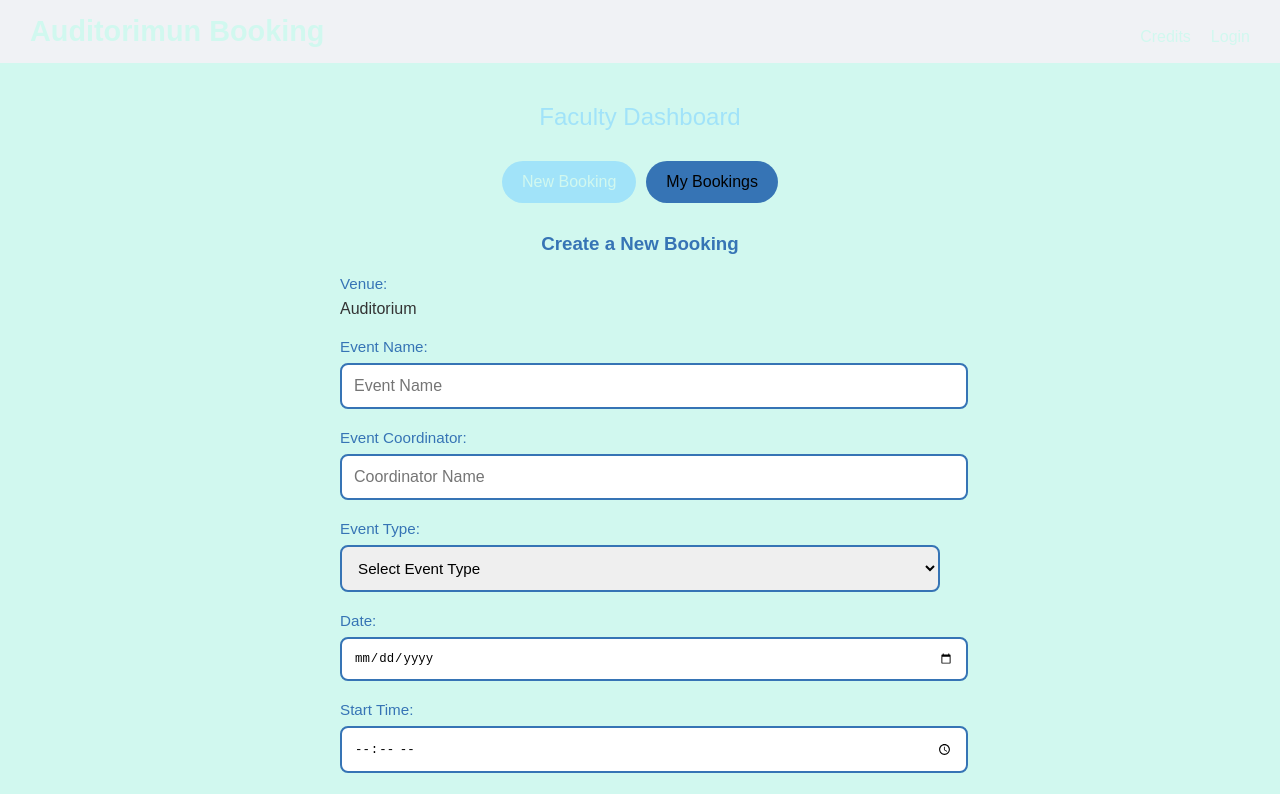
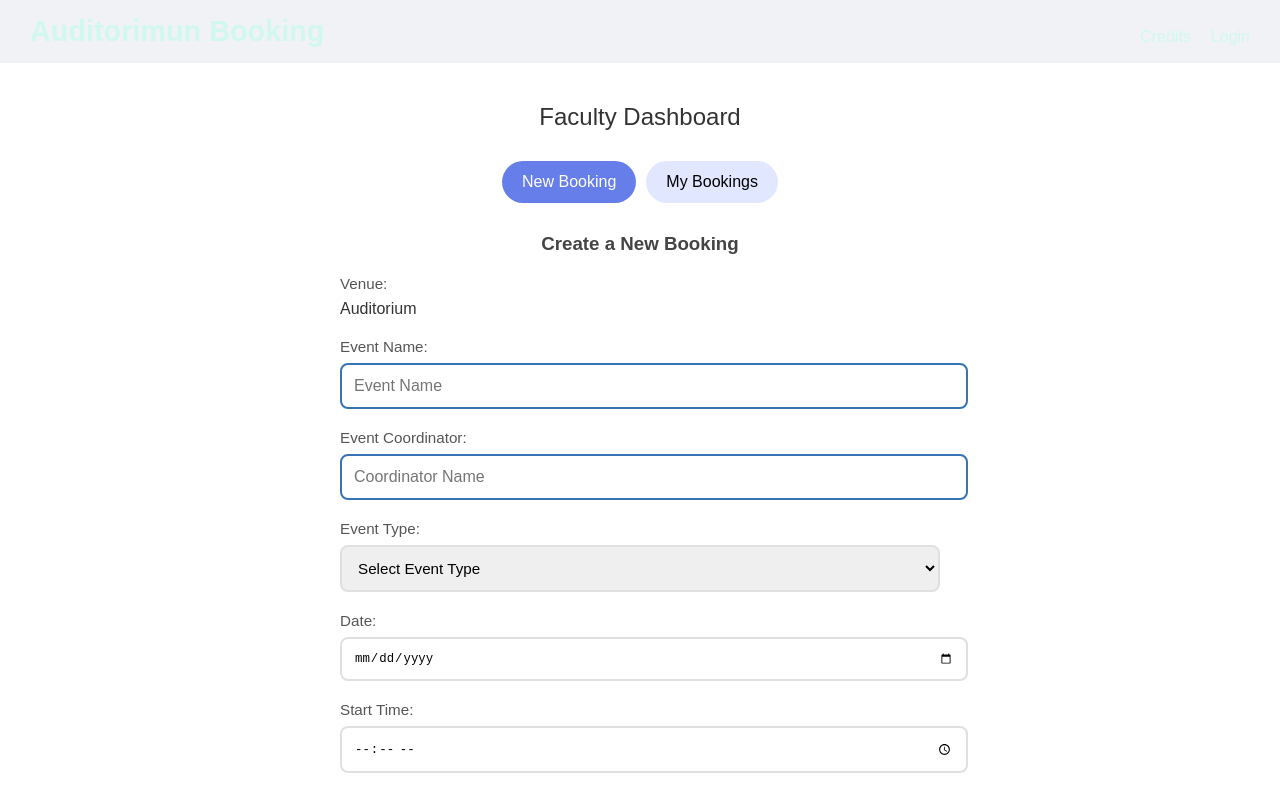
Before and after one commit to Plug0007/auditoriumfrontend, a React (Create React App) app: page /faculty in a window 1280 px wide. Shown: the top 794 px of the page. Built offline with nearby package versions, Linux system fonts and the light colour scheme.

Commit message:
Update FacultyDashboard.css

```diff
--- a/src/styles/FacultyDashboard.css
+++ b/src/styles/FacultyDashboard.css
@@ -1,6 +1,6 @@
 .faculty-dashboard {
   padding: 20px;
-  background: var(--neutral);
+  background: #fff;
   min-height: 100vh;
   animation: fadeIn 1s ease;
 }
@@ -8,7 +8,7 @@
 .faculty-dashboard h2 {
   text-align: center;
   margin-bottom: 30px;
-  color: var(--accent);
+  color: #333;
   font-weight: 500;
 }
 
@@ -20,7 +20,7 @@
 .tabs button {
   padding: 12px 20px;
   margin: 0 5px;
-  background: var(--primary);
+  background: #e0e7ff;
   border: none;
   border-radius: 25px;
   cursor: pointer;
@@ -30,23 +30,21 @@
 
 .tabs button.active,
 .tabs button:hover {
-  background: var(--accent);
-  color: var(--neutral);
+  background: #667eea;
+  color: #fff;
 }
 
 .new-booking,
 .my-bookings {
   margin: 20px auto;
   max-width: 600px;
-  width: 100%;
-  padding: 0 10px;
 }
 
 .new-booking h3,
 .my-bookings h3 {
   text-align: center;
   margin-bottom: 20px;
-  color: var(--primary);
+  color: #444;
 }
 
 .form-group {
@@ -56,7 +54,7 @@
 .form-group label {
   display: block;
   margin-bottom: 8px;
-  color: var(--primary);
+  color: #555;
   font-size: 0.95em;
 }
 
@@ -65,7 +63,7 @@
 .form-group textarea {
   width: 100%;
   padding: 12px;
-  border: 2px solid var(--primary);
+  border: 2px solid #e0e0e0;
   border-radius: 8px;
   font-size: 0.95em;
   transition: border-color 0.3s ease;
@@ -74,36 +72,35 @@
 .form-group input:focus,
 .form-group select:focus,
 .form-group textarea:focus {
-  border-color: var(--accent);
+  border-color: #667eea;
   outline: none;
 }
 
 .submit-btn {
   width: 100%;
   padding: 12px;
-  background: var(--accent);
+  background: #667eea;
   border: none;
   border-radius: 8px;
-  color: var(--neutral);
+  color: #fff;
   font-size: 1em;
   cursor: pointer;
   transition: background 0.3s ease;
 }
 
 .submit-btn:hover {
-  background: var(--secondary);
+  background: #5a67d8;
 }
 
 .my-bookings table {
   width: 100%;
   border-collapse: collapse;
   margin-top: 20px;
-  font-size: 0.95em;
 }
 
 .my-bookings table th,
 .my-bookings table td {
-  border: 1px solid var(--primary);
+  border: 1px solid #ddd;
   padding: 12px;
   text-align: left;
 }
```
